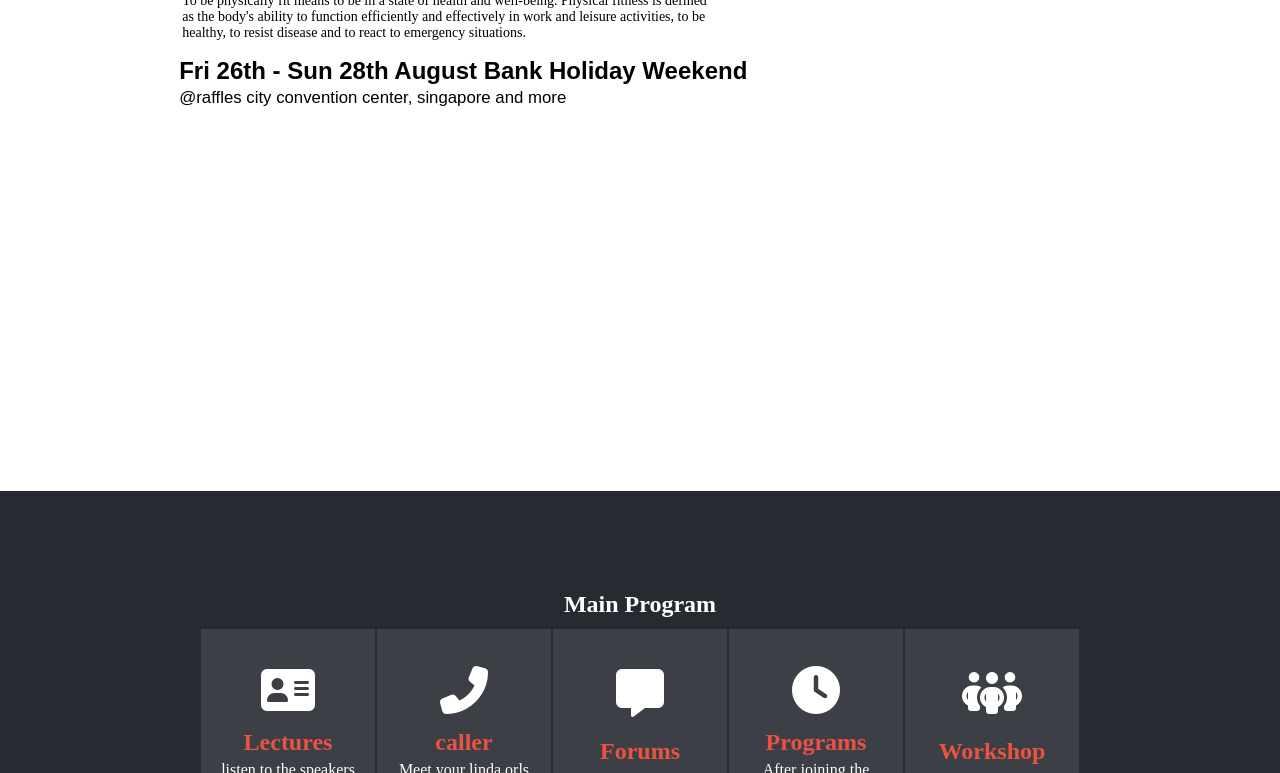
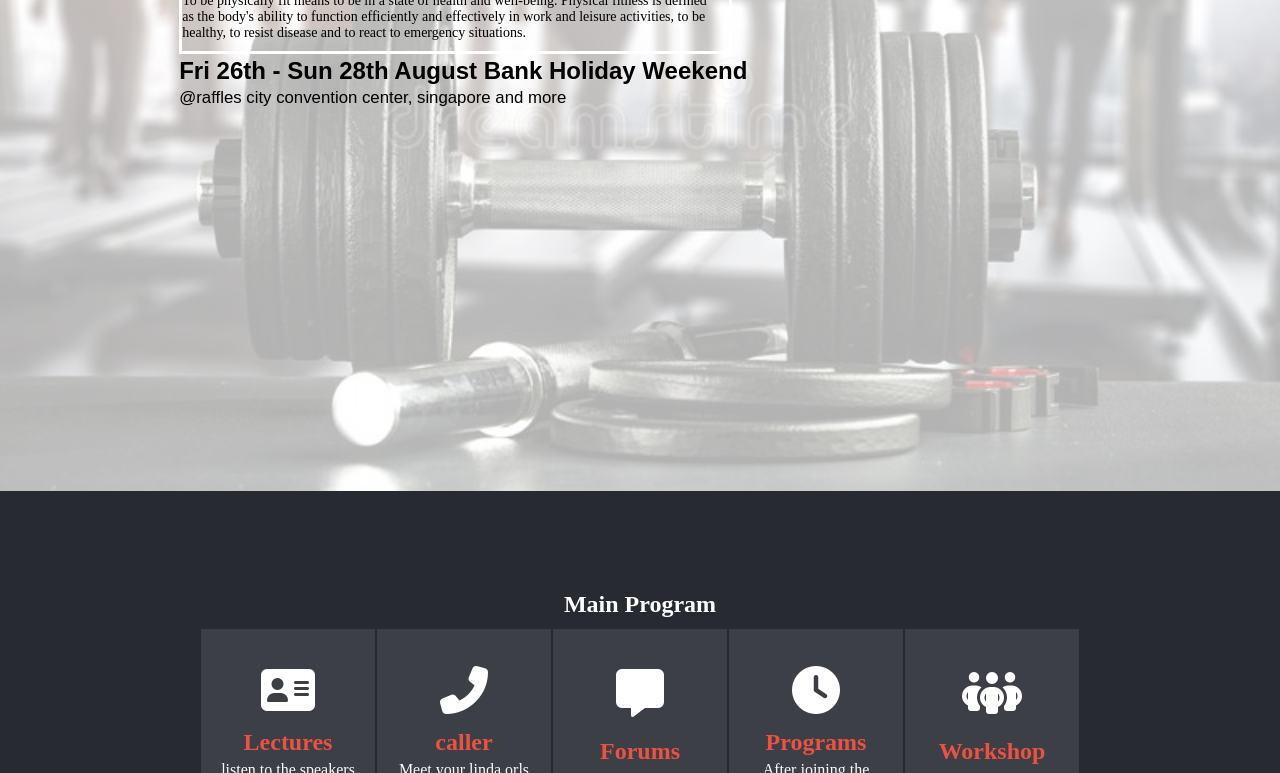
Before and after one commit to cynthia-nwannah/capstone-project, a website: page index.html in a window 1280 px wide. Shown: the part 389-1162 px from the top of the page. Drawn offline with Linux system fonts and the light colour scheme; the site is published under a folder, as on GitHub Pages, so addresses that start at the root find nothing; a web font is replaced by a local one.

Commit message:
added pics to my background

```diff
--- a/about.css
+++ b/about.css
@@ -88,7 +88,7 @@ main {
 
 main .main-top {
   width: 100%;
-  background-image: url('/asset/preparation.jpg');
+  background-image: url('asset/preparation.jpg');
   background-repeat: no-repeat;
   background-size: cover;
 }
--- a/style.css
+++ b/style.css
@@ -100,7 +100,7 @@ main {
 main .main-top {
   width: 100%;
   min-height: 90vh;
-  background-image: url('/asset/preparation.jpg');
+  background-image: url('asset/preparation.jpg');
   background-repeat: no-repeat;
   background-size: cover;
 }
```
